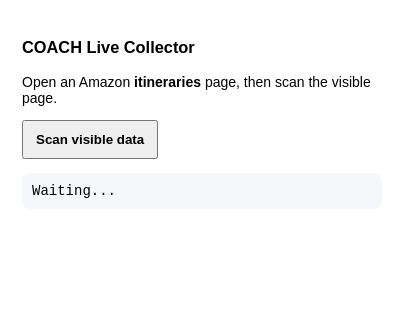
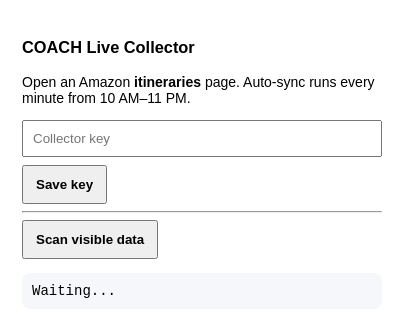
Before and after one commit to ernestorsp/COACH, a browser extension: page chrome-collector/popup.html in a window 400 px wide. Drawn offline with Linux system fonts and the light colour scheme.

Commit message:
Connect LIVE collector to shared Firebase data

```diff
--- a/chrome-collector/popup.html
+++ b/chrome-collector/popup.html
@@ -1 +1 @@
-<!doctype html><html><head><meta charset="utf-8"><style>body{font:14px Arial;width:360px;padding:14px}button{padding:10px 12px;font-weight:700}pre{white-space:pre-wrap;max-height:420px;overflow:auto;background:#f5f7fa;padding:10px;border-radius:8px}</style></head><body><h3>COACH Live Collector</h3><p>Open an Amazon <b>itineraries</b> page, then scan the visible page.</p><button id="scan">Scan visible data</button><pre id="out">Waiting...</pre><script src="popup.js"></script></body></html>
+<!doctype html><html><head><meta charset="utf-8"><style>body{font:14px Arial;width:360px;padding:14px}button{padding:10px 12px;font-weight:700}pre{white-space:pre-wrap;max-height:420px;overflow:auto;background:#f5f7fa;padding:10px;border-radius:8px}</style></head><body><h3>COACH Live Collector</h3><p>Open an Amazon <b>itineraries</b> page. Auto-sync runs every minute from 10 AM–11 PM.</p><input id="key" type="password" placeholder="Collector key" style="width:100%;box-sizing:border-box;padding:9px;margin-bottom:8px"><button id="save">Save key</button><hr><button id="scan">Scan visible data</button><pre id="out">Waiting...</pre><script src="popup.js"></script></body></html>
```
